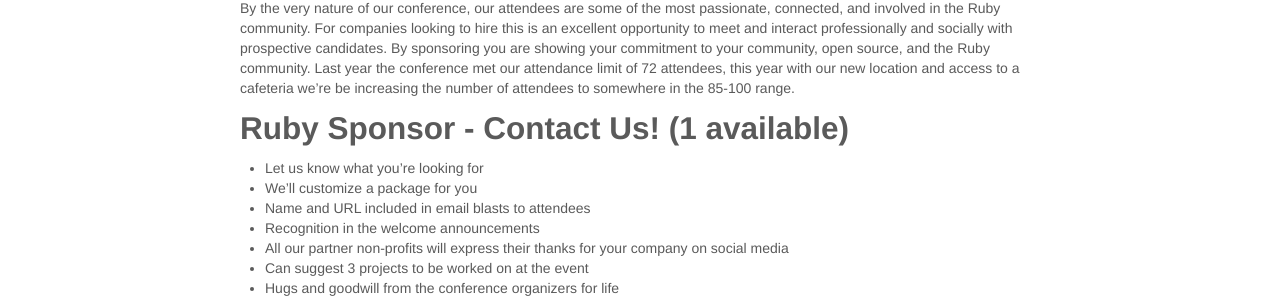
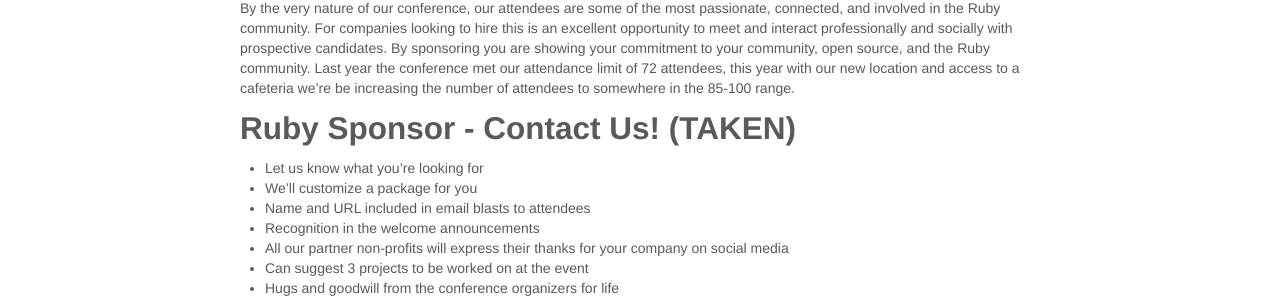
Before and after one commit to rubyforgood/rubyforgood.org--old, a Jekyll site: the page built from prospectus.md, in a window 1280 px wide and 1360 px high. Shown: the part 232-532 px from the top of the window. Built offline with Jekyll 4.4.1, drawn with Linux system fonts in a browser that asks for light colours.

Commit message:
Update prospectus.md

```diff
--- a/prospectus.md
+++ b/prospectus.md
@@ -10,7 +10,7 @@
 
 By the very nature of our conference, our attendees are some of the most passionate, connected, and involved in the Ruby community. For companies looking to hire this is an excellent opportunity to meet and interact professionally and socially with prospective candidates. By sponsoring you are showing your commitment to your community, open source, and the Ruby community. Last year the conference met our attendance limit of 72 attendees, this year with our new location and access to a cafeteria we're be increasing the number of attendees to somewhere in the 85-100 range.
 
-## Ruby Sponsor - Contact Us! (1 available)
+## Ruby Sponsor - Contact Us! (**TAKEN**)
 
 - Let us know what you're looking for
 - We'll customize a package for you
```
